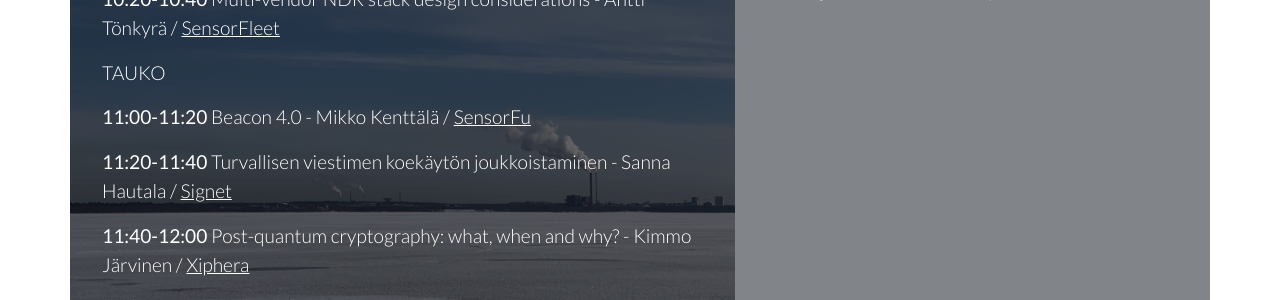
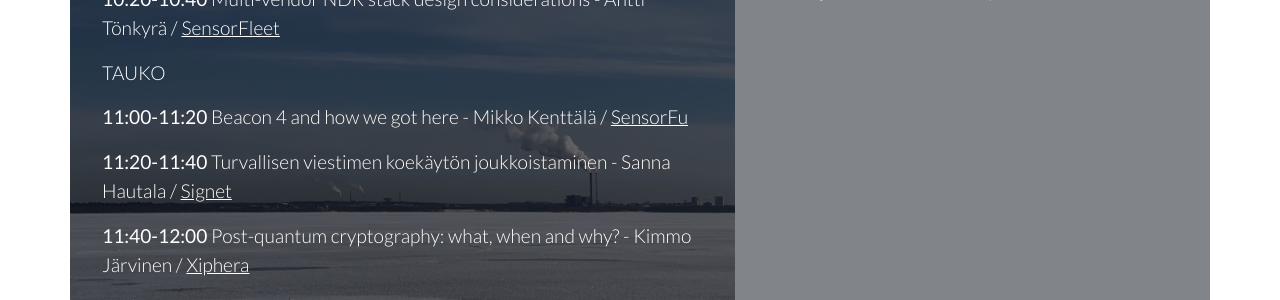
Before and after one commit to scanabc/scanabc.github.io, a Jekyll site: the page prevent23/index.html, which Jekyll copies as it is, in a window 1280 px wide. Shown: the part 1280-1580 px from the top of the page. Built offline with Jekyll 4.4.1, drawn with Linux system fonts in a browser that asks for light colours.

Commit message:
SensorFu topic update
Topic update

```diff
--- a/prevent23/index.html
+++ b/prevent23/index.html
@@ -89,7 +89,7 @@
         <p><strong>10:00-10:20</strong> Clowns with Bazookas: A Peek Behind the Curtain of a Cybersec SaaS - Jani, Heikki ja Jukke / <a href="https://badrap.io/" target="_blank" rel="noopener">Badrap</a></p>
         <p><strong>10:20-10:40</strong> Multi-vendor NDR stack design considerations - Antti Tönkyrä / <a href="https://sensorfleet.com/" target="_blank" rel="noopener">SensorFleet</a></p>
         <p>TAUKO</p>
-        <p><strong>11:00-11:20</strong> Beacon 4.0 - Mikko Kenttälä / <a href="https://sensorfu.com/" target="_blank" rel="noopener">SensorFu</a></p>
+        <p><strong>11:00-11:20</strong> Beacon 4 and how we got here - Mikko Kenttälä / <a href="https://sensorfu.com/" target="_blank" rel="noopener">SensorFu</a></p>
         <p><strong>11:20-11:40</strong> Turvallisen viestimen koekäytön joukkoistaminen - Sanna Hautala / <a href="https://signet.app/" target="_blank" rel="noopener">Signet</a></p>
         <p><strong>11:40-12:00</strong> Post-quantum cryptography: what, when and why? - Kimmo Järvinen / <a href="https://xiphera.com/" target="_blank" rel="noopener">Xiphera</a></p>
         <p><strong>12:00-12:30</strong> Vapaata jutustelua. Ne onnekkaat, jotka kerkesivät saada liput siirtyvät Disobeyhin</p>
```
